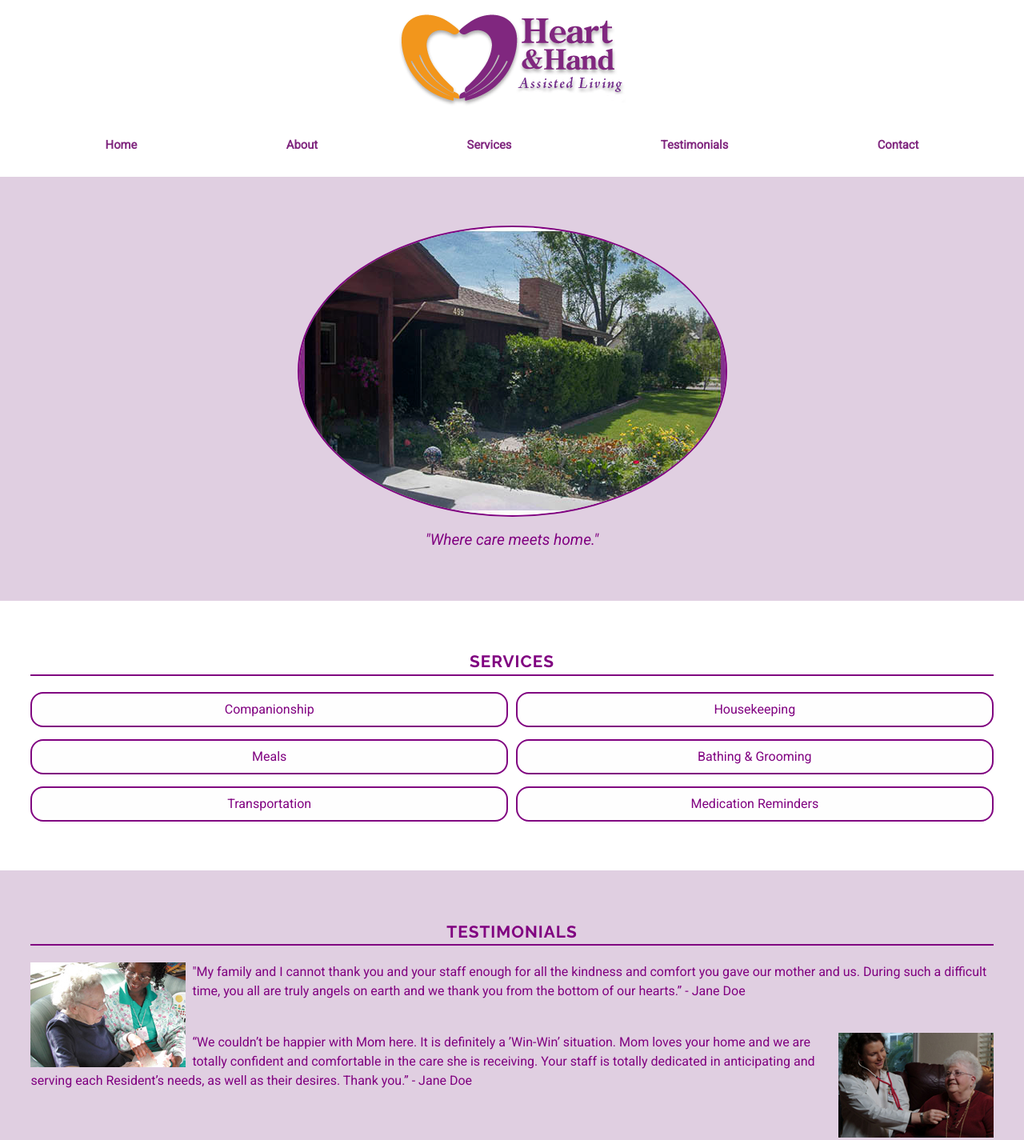
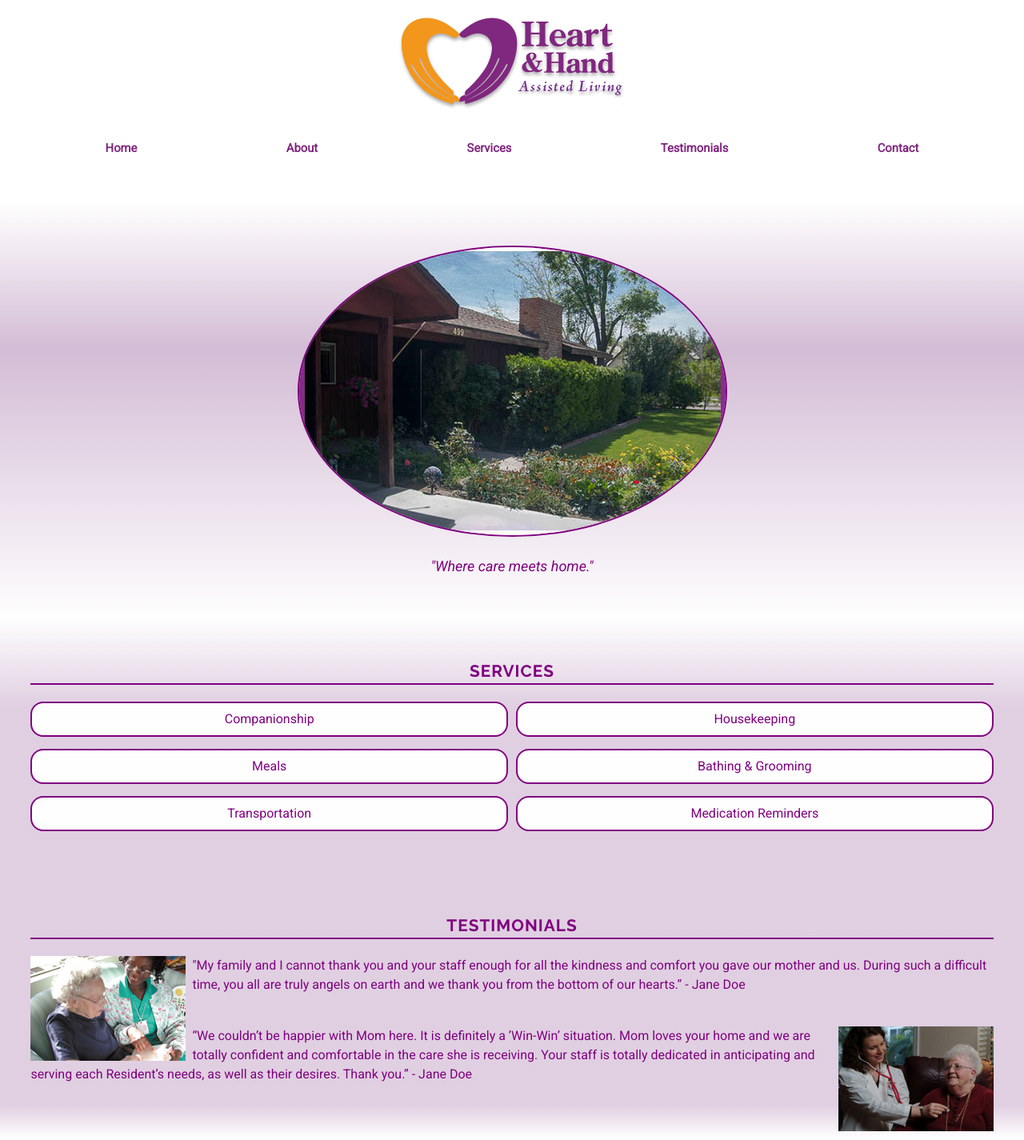
Before and after one commit to terrancecorley/heartandhand, a plain HTML site: page index.html in a window 1280 px wide. Shown: the top 1425 px of the page at 80% size. Drawn offline with nearby package versions, Linux system fonts and the light colour scheme.

Commit message:
Added radiant bgs to homepage and refactored padding values on homepage.

```diff
--- a/css/main.css
+++ b/css/main.css
@@ -54,7 +54,7 @@ a {
 }
 
 .homepage > section {
-	padding: 3.8em 3%;
+	padding: 3.2em 3%;
 }
 
 
@@ -66,8 +66,8 @@ MAIN HEADER
 	font-size: 0.925rem;
 	font-weight: bold;
 	text-align: center;
-	margin-bottom: 0.8em;
-	padding: 1.2em 3%;
+	margin-bottom: 2.5em;
+	padding: 1.5em 3%;
 }
 
 .logo {
@@ -99,12 +99,13 @@ HOMEPAGE
 }
 
 /* Hero */
+
 .hero img {
-	margin-bottom: 0.5em;
+	margin-bottom: 1em;
 }
 
 .hero p {
-	font-size: 1.2rem;
+	font-size: 1.125rem;
 	font-style: italic;
 	margin: 0;
 }
@@ -185,9 +186,8 @@ a:hover {
 	background-color: #fff;
 }
 
-.hero,
 .testimonials {
-	background-color: rgba(193, 160, 196, 0.5);
+	background: linear-gradient(180deg, rgba(193, 160, 196, 0.5) 88%, #fefefe);
 }
 
 .homepage h3 {
@@ -205,12 +205,20 @@ a:hover {
 }
 
 /* Hero */
+.hero {
+	background: linear-gradient(180deg, #fefefe, rgba(193, 160, 196, 0.7) 35%, #fefefe);
+}
+
 .hero img {
 	border: 2px solid;
 	border-radius: 50%;
 }
 
 /* Services */
+.services {
+	background: linear-gradient(0deg, rgba(193, 160, 196, 0.5) 65%, #fefefe);
+}
+
 .services li {
 	border: 2px solid #800080;
 	border-radius: 1em;
```
